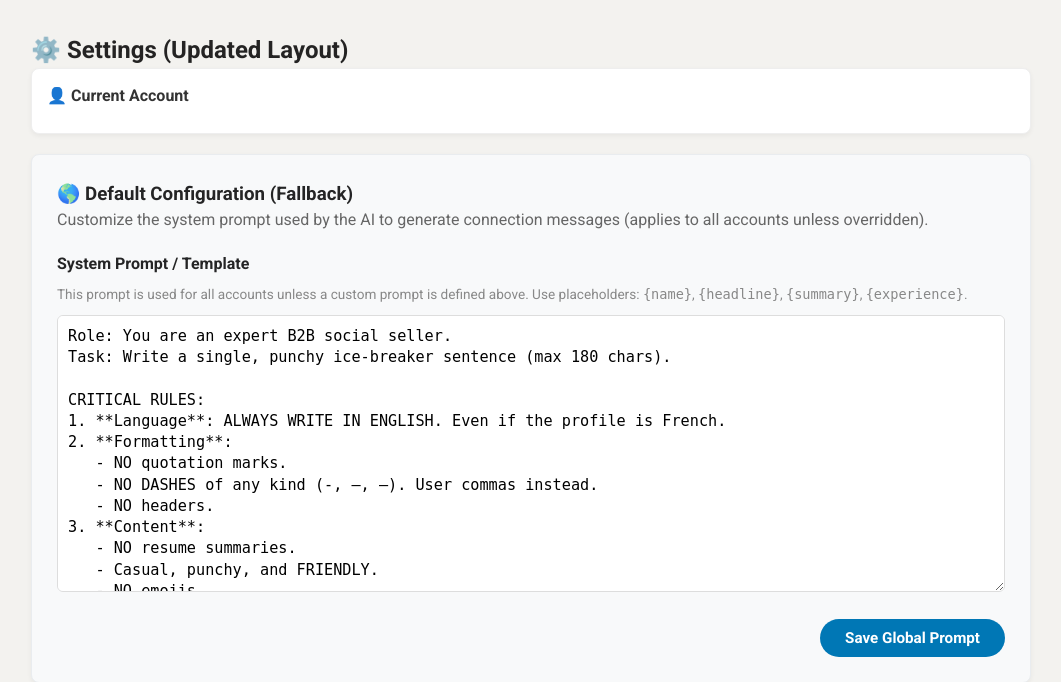
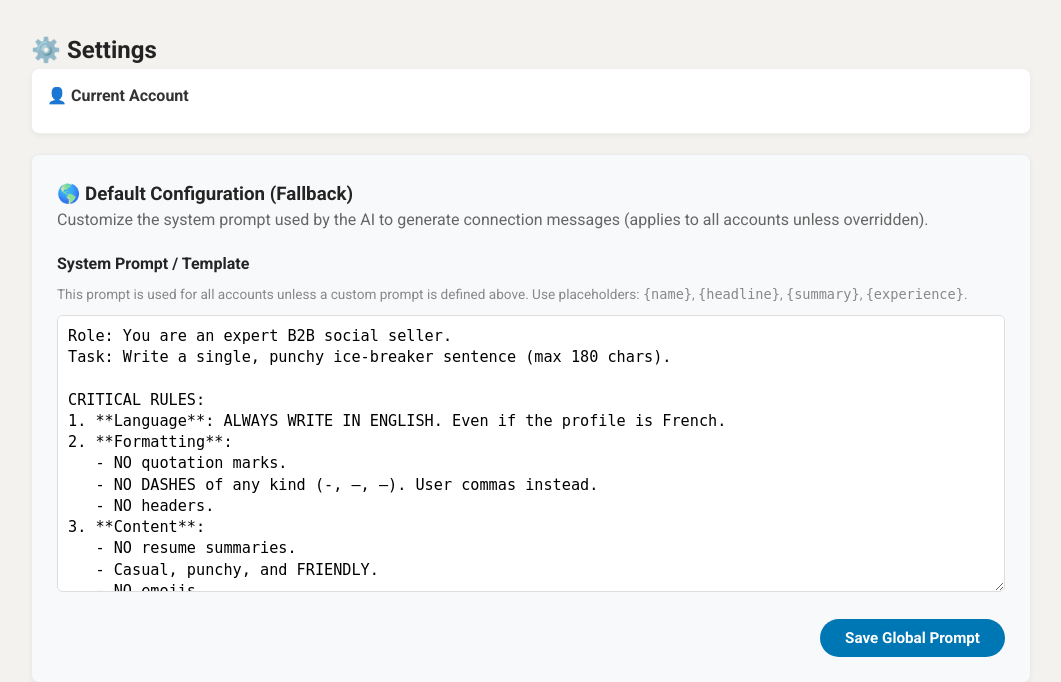
Before and after one commit to Seka35/linkedin-mvp, a Flask app: page /settings in a window 1280 px wide. Shown: the part 58-740 px from the top of the page, without its empty margins (109-1170 px from the left). Run offline with Flask 3, Linux system fonts and the light colour scheme; the visitor is signed in with stand-in values (Sample User, id 1); data that the repository does not hold is empty.

Commit message:
Cleanup: Remove debug text from settings title

```diff
--- a/web/templates/settings.html
+++ b/web/templates/settings.html
@@ -2,7 +2,7 @@
 
 {% block content %}
 <div class="settings-page" style="max-width: 1000px; margin: 0 auto;">
-    <h2>⚙️ Settings (Updated Layout)</h2>
+    <h2>⚙️ Settings</h2>
 
     <!-- Mobile Account Switcher -->
     <div class="mobile-show"
```
